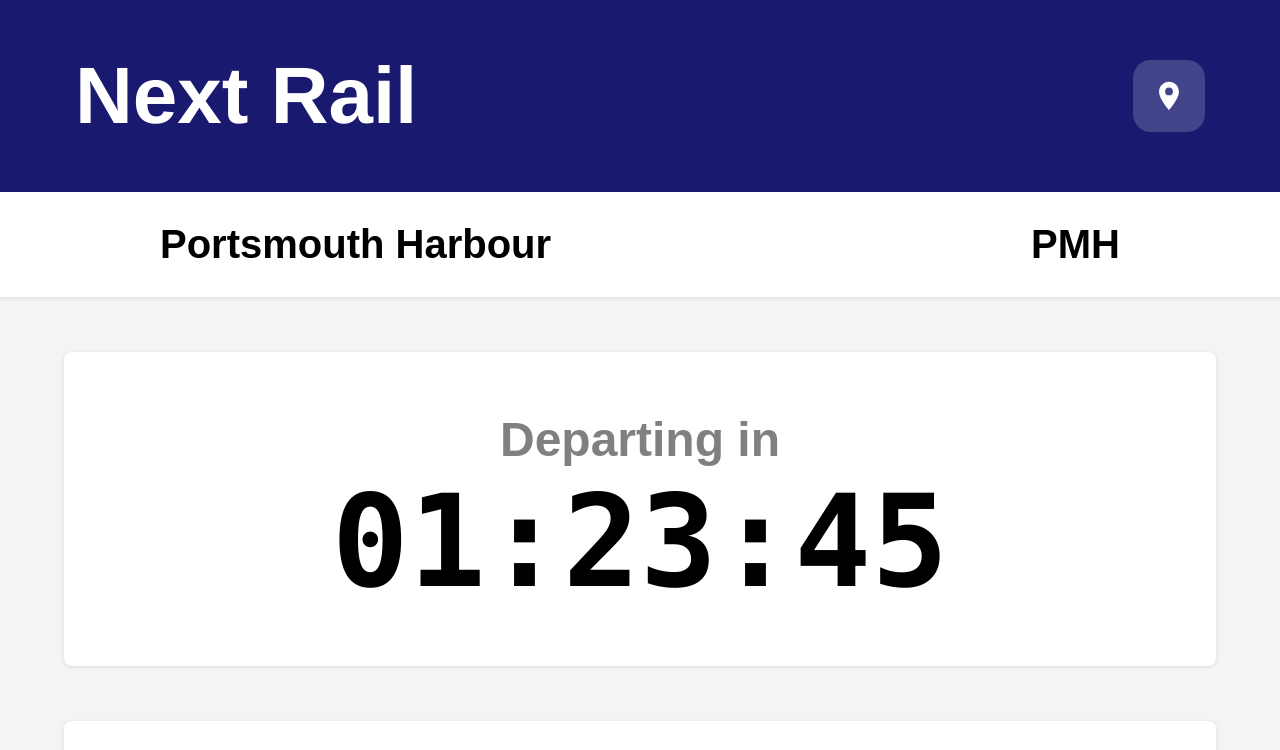
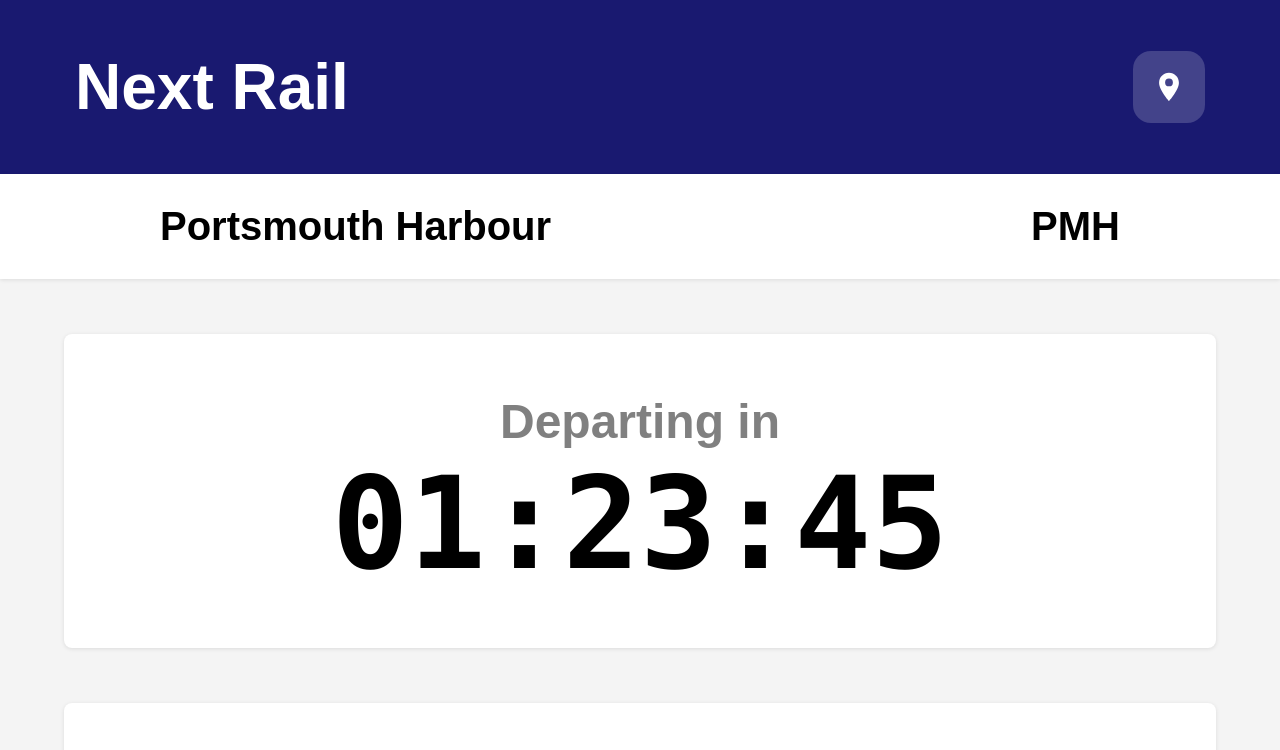
Before and after one commit to hfaulk/next-train, a website: page index.html in a window 1280 px wide. Shown: the top 750 px of the page. Drawn offline with Linux system fonts and the light colour scheme.

Commit message:
Updating styling

```diff
--- a/index.html
+++ b/index.html
@@ -4,12 +4,17 @@
         <meta charset="utf-8" />
 
         <link rel="stylesheet" href="style.css" />
+
         <title>Next Rail</title>
     </head>
     <body>
         <header>
             <h1>Next Rail</h1>
-            <button id="locate" aria-label="Use current location">
+            <button
+                id="locate"
+                aria-label="Use current location"
+                aria-hidden="true"
+            >
                 <svg
                     viewBox="0 0 24 24"
                     width="34"
@@ -38,7 +43,7 @@
         <section id="journey_info" class="info_panel">
             <div id="tofrom" class="info_list">
                 <p id="from">PMH</p>
-                <p id="arrow">→</p>
+                <p id="arrow">&rarr;</p>
                 <p id="to">WAT</p>
             </div>
             <div id="depart_div" class="info_list">
@@ -84,7 +89,6 @@
                 <p class="value">03:45</p>
             </div>
         </section>
-
         <script src="script.js"></script>
     </body>
 </html>
--- a/style.css
+++ b/style.css
@@ -17,10 +17,10 @@ header {
 }
 
 header h1 {
-    font-size: 5em;
+    font-size: 4em;
     padding: 0;
     margin: 0;
-    font-family: "Franklin Gothic Medium";
+    font-family: sans-serif;
 }
 
 header div {
@@ -78,7 +78,6 @@ header div {
 }
 
 #locate {
-    appearance: none;
     border: none;
     background: rgba(255, 255, 255, 0.18);
     color: white;
```
